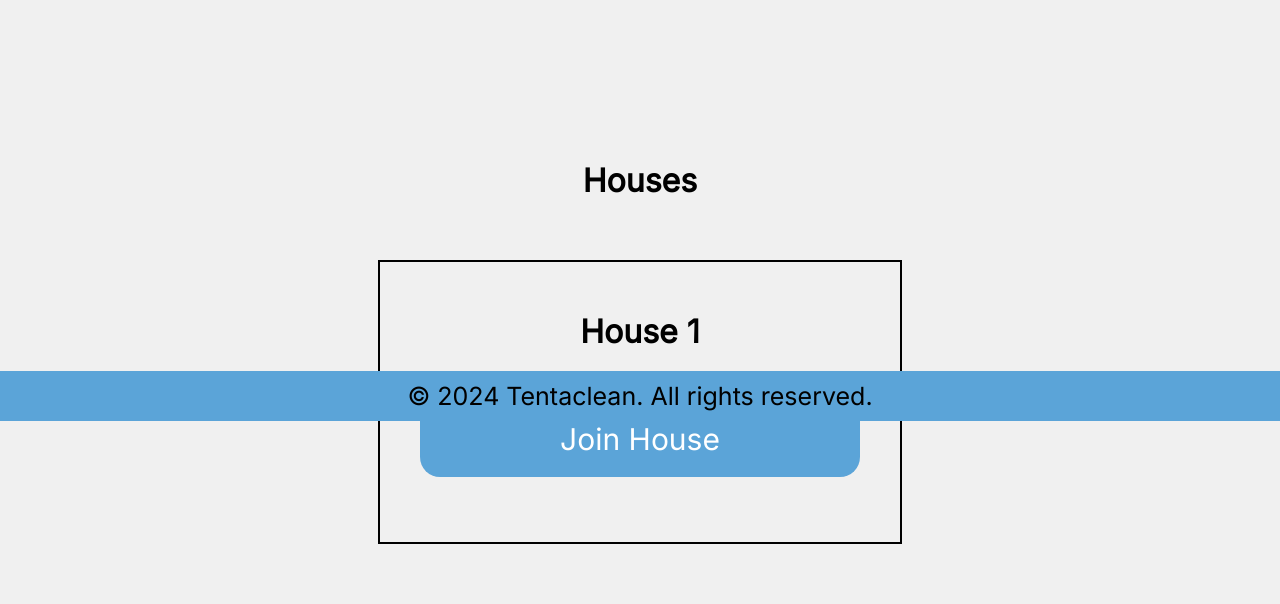
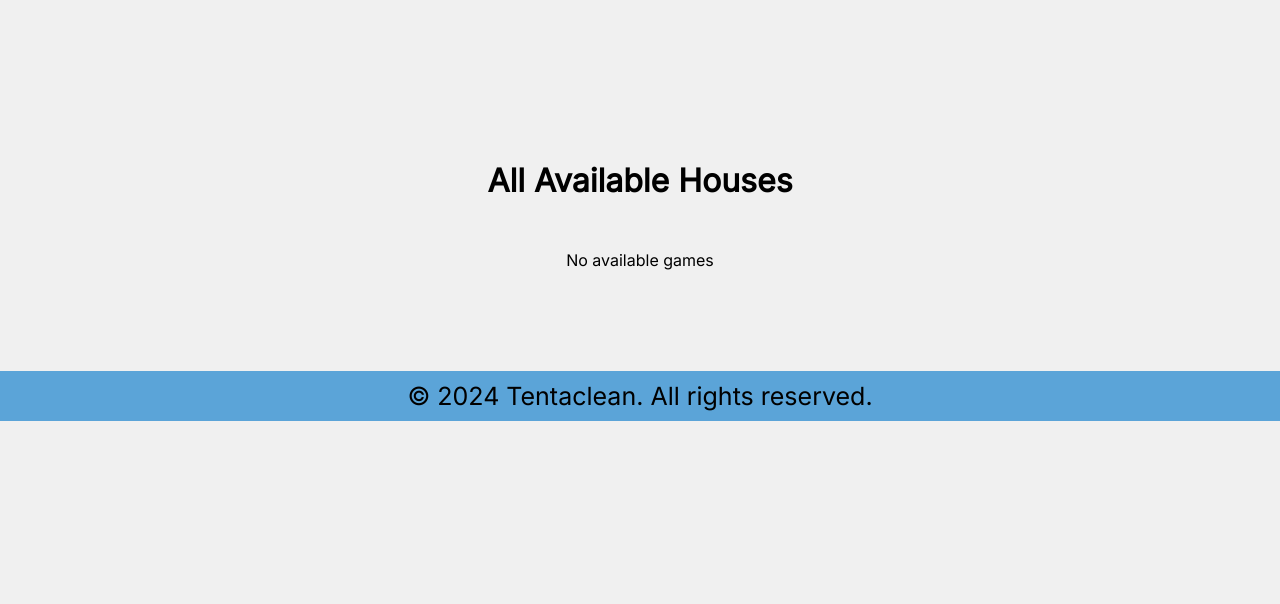
Before and after one commit to woacwoak/tentaclean, a Flask app: page /dashboard in a window 1280 px wide. Shown: the part 379-983 px from the top of the page. After the commit the page ends 800 px from the top, so only its background shows below. Run offline with Flask 3, Linux system fonts and the light colour scheme.

Commit message:
I added visual house creation. Now, it appears in dashboard and in house list

```diff
--- a/app.py
+++ b/app.py
@@ -26,12 +26,20 @@ class User(db.Model):
 
 class House(db.Model):
     id = db.Column(db.Integer, primary_key=True)
-    ownerid = db.Column(db.Integer, primary_key=False)
-    housename = db.Column(db.String(255), unique=True, nullable=False)
+    ownerid = db.Column(db.Integer, db.ForeignKey("user.id"))
+    name = db.Column(db.String(255), unique=True, nullable=False)
     address = db.Column(db.String(255), unique=False, nullable=True)
     capacity = db.Column(db.Integer, unique=False)
     description = db.Column(db.String(255), unique=False, nullable=False)
     password = db.Column(db.String(255), unique=False, nullable=True)
+
+class Task(db.Model):
+    id = db.Column(db.Integer, primary_key=True)
+    houseid = db.Column(db.Integer, db.ForeignKey("house.id"))
+    name = db.Column(db.String(255), unique=True, nullable=False)
+    checked = db.Column(db.Integer, unique=False, nullable=True)
+
+
 
 
 # HOME PAGE
@@ -63,6 +71,7 @@ def signup():
         db.session.commit()
 
         session["username"] = username
+        session["email"] = email
         flash("Your account has been successfully created!", "success")
         return redirect(url_for("dashboard"))
     return render_template("signup.html")
@@ -114,18 +123,18 @@ def createhouse():
         return redirect(url_for("login"))
 
     if request.method == "POST":
-        housename = request.form.get("housename")
+        name = request.form.get("name")
         address = request.form.get("address")
         capacity = request.form.get("capacity")
         description = request.form.get("description")
         password = request.form.get("password")
 
-        if not all([housename, address, capacity, description, password]):
+        if not all([name, address, capacity, description, password]):
             flash("Fill all the information, please", "error")
             return redirect(url_for("createhouse"))
 
         new_house = House(
-            housename=housename,
+            name=name,
             address=address,
             capacity=int(capacity),
             description=description,
@@ -140,9 +149,10 @@ def createhouse():
     return render_template("createhouse.html")
 
 # TASK PAGE
-@app.route("/taskpage")
-def taskpage():
-    return render_template("taskpage.html")
+@app.route("/taskpage/<int:house_id>")
+def taskpage(house_id):
+    house = House.query.get_or_404(house_id)
+    return render_template("taskpage.html", house=house)
 
 
 
--- a/templates/createhouse.html
+++ b/templates/createhouse.html
@@ -34,8 +34,8 @@
       <label for="House name">House name:</label>
       <input
         type="text"
-        id="houseName"
-        name="housename"
+        id="name"
+        name="name"
         placeholder="e.g. My Home"
         required
       />
--- a/templates/dashboard.html
+++ b/templates/dashboard.html
@@ -41,13 +41,23 @@
   <a id="joinbtn" >Join House</a>
   </div>
 
-  <h2 class="houses">Houses</h2>
+  <h2 class="houses">All Available Houses</h2>
 
   <div id="housescontainer">
-    <div id="House1">
-        <h2 class="house">House 1</h2>
-        <a id="joinbtn" >Join House</a>
-  </div>
+  {% if houses %}
+    {% for house in houses %}
+      <div id="House1">
+          <h2 class="house">{{house.name}}</h2>
+          <button onclick="window.location.href='{{ url_for('taskpage', house_id=house.id) }}'" id="joinbtn">Tasks</button>
+      </div>
+    {% endfor %}
+  {% else %}
+    <p>No available games</p>
+  {% endif %}
+
+
+
+
 
 
 
--- a/templates/houselist.html
+++ b/templates/houselist.html
@@ -24,10 +24,12 @@
     {% if houses %}
         {% for house in houses %}
         <div id="House1">
-            <h2 class="house">{{house.housename}}</h2>
-            <button id="joinbtn">Tasks</button>
+            <h2 class="house">{{house.name}}</h2>
+            <button onclick="window.location.href='{{ url_for('taskpage', house_id=house.id) }}'" id="joinbtn">Tasks</button>
         </div>
         {% endfor %}
+    {% else %}
+        <p>No available games</p>
     {% endif %}
 
     </div>
--- a/templates/taskpage.html
+++ b/templates/taskpage.html
@@ -20,7 +20,7 @@
 </header>
 <body>
     <main>
-        <h1 class="intro">[House Name]</h1>
+        <h1 class="intro">{{house.name}}</h1>
         <h2 id="Taskpage">Tasks:</h2>
     </main>
  <div class="task-list">
```
Also changed, not shown: instance/users.db.
